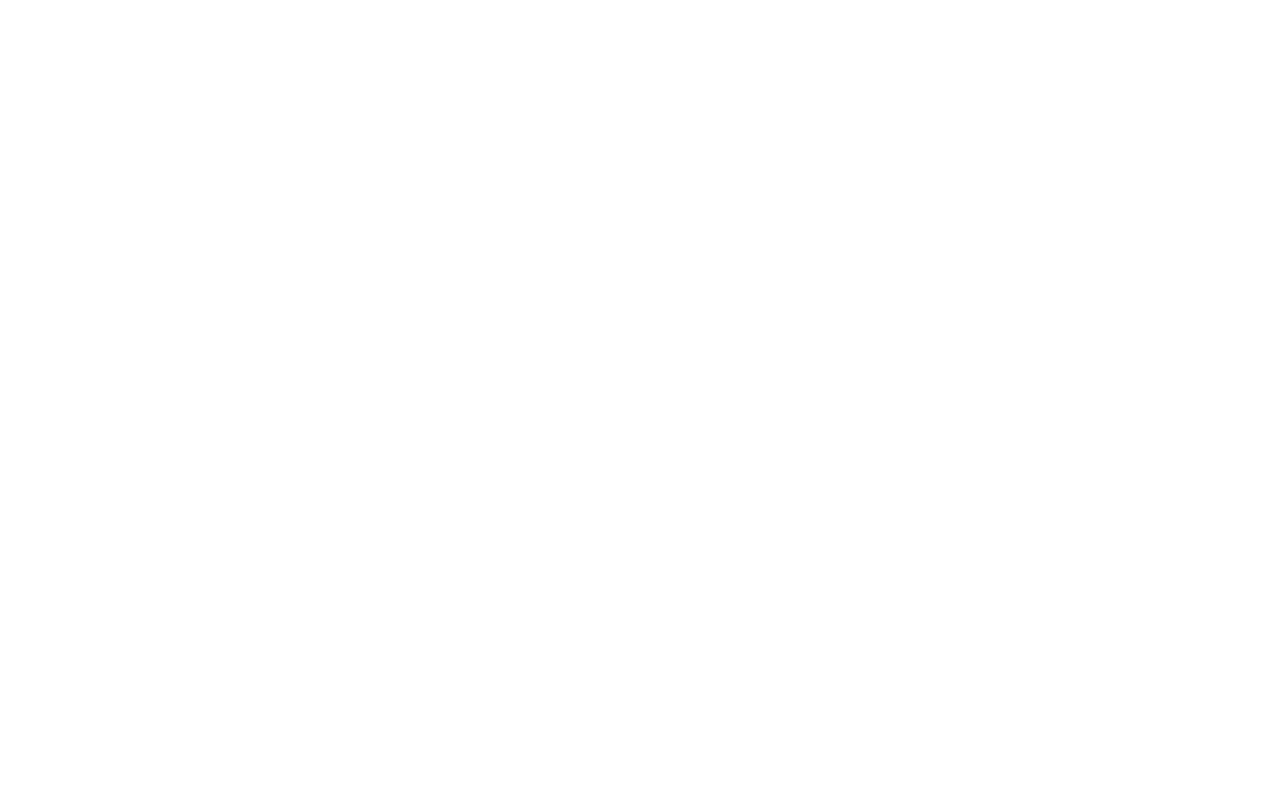
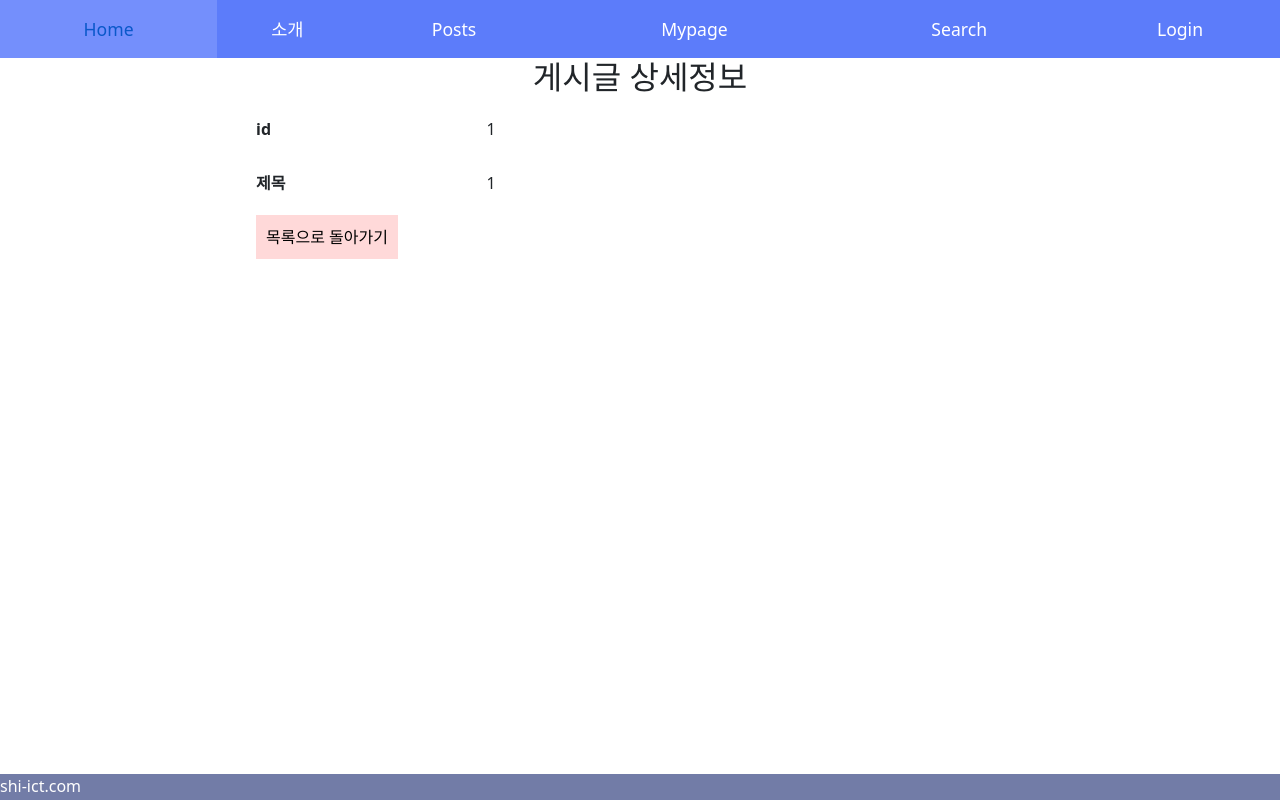
Before and after one commit to pjhmong/react-typescript, a React (Create React App) app: page /postView/id/1/name/1 in a window 1280 px wide. Built offline with nearby package versions, Linux system fonts and the light colour scheme.

Commit message:
update post

```diff
--- a/package.json
+++ b/package.json
@@ -6,7 +6,9 @@
     "@testing-library/jest-dom": "^5.11.4",
     "@testing-library/react": "^11.1.0",
     "@testing-library/user-event": "^12.1.10",
+    "axios": "^0.26.1",
     "bootstrap": "^5.1.3",
+    "lodash": "^4.17.21",
     "react": "^17.0.1",
     "react-dom": "^17.0.1",
     "react-route": "^1.0.3",
--- a/src/App.js
+++ b/src/App.js
@@ -15,7 +15,7 @@ function App() {
           <Route path="/main" component={LayoutScreen}/>
           <Route path="/about" component={About}/>
           <Route path="/posts" component={Posts}/>
-          <Route exact path='/postView/:no' component={PostView} />
+          <Route exact path='/postView/id/:id/name/:name' component={PostView} />
           <Route path="/mypage" component={Mypage}/>
           <Route path="/search" component={Search}/>
       </BrowserRouter>
--- a/src/page/post/PostList.js
+++ b/src/page/post/PostList.js
@@ -4,27 +4,36 @@ import CommonTable from '../../components/table/CommonTable';
 import CommonTableColumn from '../../components/table/CommonTableColumn';
 import CommonTableRow from '../../components/table/CommonTableRow';
 import { postList } from '../../Data';
+import axios from "axios";
+import * as _ from 'lodash';
 
-const PostList = props => {
+
+const PostList = ({number}) => {
   const [ dataList, setDataList ] = useState([]);
+  const getPostData = async () => {
+      const res = await axios.get("https://jsonplaceholder.typicode.com/users");
+      setDataList(_.get(res, "data"));
+  };
 
   useEffect(() => {
-    setDataList(postList);
-  }, [ ])
+    getPostData();
+    // setDataList(postList);
+  }, [number])
 
   return (
     <>
-      <CommonTable headersName={['글번호', '제목', '등록일', '조회수']}>
+      <CommonTable headersName={['ID', 'NAME', 'USER NAME', 'E-MAIL']}>
         {
-          dataList ? dataList.map((item, index) => {
+          dataList ? _.map(dataList, (data, idx) => {
+            const { id, name, username, email } = data;
             return (
-              <CommonTableRow key={index}>
-                <CommonTableColumn>{ item.no }</CommonTableColumn>
+              <CommonTableRow key={idx}>
+                <CommonTableColumn>{ id }</CommonTableColumn>
                 <CommonTableColumn>
-                  <Link to={`/postView/${item.no}`}>{ item.title }</Link>
+                  <Link to={`/postView/id/${id}/name/${name}`}>{ name }</Link>
                 </CommonTableColumn>
-                <CommonTableColumn>{ item.createDate }</CommonTableColumn>
-                <CommonTableColumn>{ item.readCount }</CommonTableColumn>
+                <CommonTableColumn>{ username }</CommonTableColumn>
+                <CommonTableColumn>{ email }</CommonTableColumn>
               </CommonTableRow>
             )
           }) : ''
--- a/src/page/post/PostMain.js
+++ b/src/page/post/PostMain.js
@@ -2,10 +2,13 @@ import React from 'react';
 import PostList from './PostList';
 
 export const PostMain = props => {
+    const [number, setNumber] = React.useState(0);
+    console.log(number);
   return (
     <>
       <h2 align="center">게시판</h2>
-      <PostList />
+      <PostList number={number} />
+        <input type="text" onBlur={(e) => setNumber(e.target.value)} />
     </>
   )
 }
--- a/src/page/post/PostView.js
+++ b/src/page/post/PostView.js
@@ -7,45 +7,25 @@ import FooterScreen from "../../layout/FooterScreen";
 export const PostView = ({ history, location, match }) => {
     const [ data, setData ] = useState({});
 
-    const { no } = match.params;
+    const { id, name } = match.params;
     useEffect(() => {
-        setData(getPostByNo(parseInt(no)));
+        setData({id, name});
     }, []);
     return (
         <>
-            <HeaderScreen className="header"></HeaderScreen>
+            <HeaderScreen className="header"/>
             <h2 align="center">게시글 상세정보</h2>
             <div className="post-view-wrapper">
-                {
-                    data.isValid ? (
                 <>
                     <div className="post-view-row">
-                                <label>게시글 번호</label>
-                                <label>{ data.no }</label>
+                        <label>id</label>
+                        <label>{ data.id }</label>
                     </div>
                     <div className="post-view-row">
                         <label>제목</label>
-                                <label>{ data.title }</label>
-                            </div>
-                            <div className="post-view-row">
-                                <label>작성일</label>
-                                <label>{ data.createDate }</label>
-                            </div>
-                            <div className="post-view-row">
-                                <label>조회수</label>
-                                <label>{ data.readCount }</label>
-                            </div>
-                            <div className="post-view-row">
-                                <label>내용</label>
-                                <div>
-                                    {
-                                        data.content
-                                    }
-                                </div>
+                        <label>{ data.name }</label>
                     </div>
                 </>
-                    ) : (<> '해당 게시글을 찾을 수 없습니다.' <br /> </>)
-                }
                 <button className="post-view-go-list-btn" onClick={() => history.goBack()}>목록으로 돌아가기</button>
             </div>
             <FooterScreen className="footer"></FooterScreen>
--- a/src/screens/Posts.js
+++ b/src/screens/Posts.js
@@ -6,9 +6,9 @@ import PostMain from "../page/post/PostMain";
 const Posts = () => {
     return (
         <div>
-            <HeaderScreen className="header"></HeaderScreen>
+            <HeaderScreen className="header"/>
             <PostMain/>
-            <FooterScreen className="footer"></FooterScreen>
+            <FooterScreen className="footer"/>
         </div>
     );
 };
```
Also changed, not shown: 2 other files (tests, documents, lock files or other folders). Lines whose indentation alone changed are shown as unchanged.
